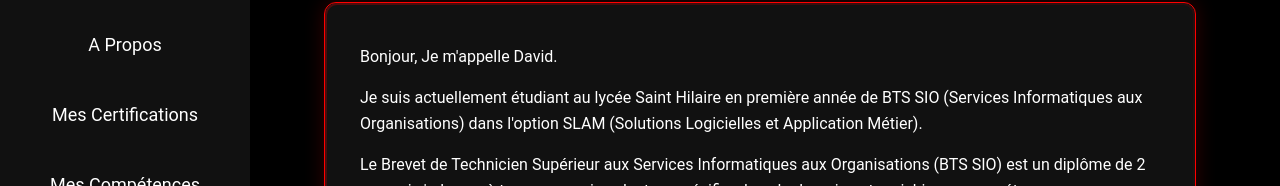
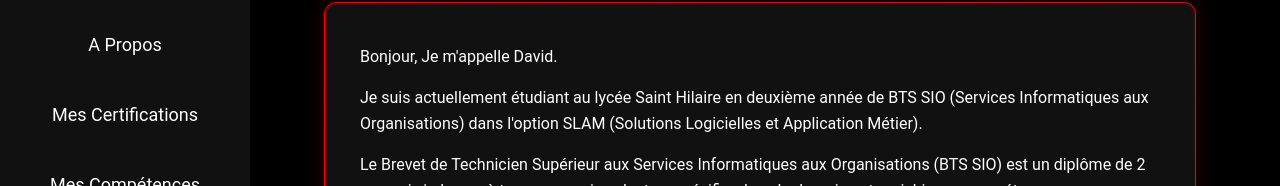
Before and after one commit to David-533/Portfolio, a Vue app: page /apropos in a window 1280 px wide. Shown: the part 133-319 px from the top of the page. Built offline with nearby package versions, Linux system fonts and the light colour scheme.

Commit message:
Update student year from first to second year

```diff
--- a/src/Views/APropos.vue
+++ b/src/Views/APropos.vue
@@ -6,7 +6,7 @@
     <div class="card intro-card">
       <p>Bonjour, Je m'appelle David.</p>
       <p>
-        Je suis actuellement étudiant au lycée Saint Hilaire en première année de BTS SIO
+        Je suis actuellement étudiant au lycée Saint Hilaire en deuxième année de BTS SIO
         (Services Informatiques aux Organisations) dans l'option SLAM
         (Solutions Logicielles et Application Métier).
       </p>
```
